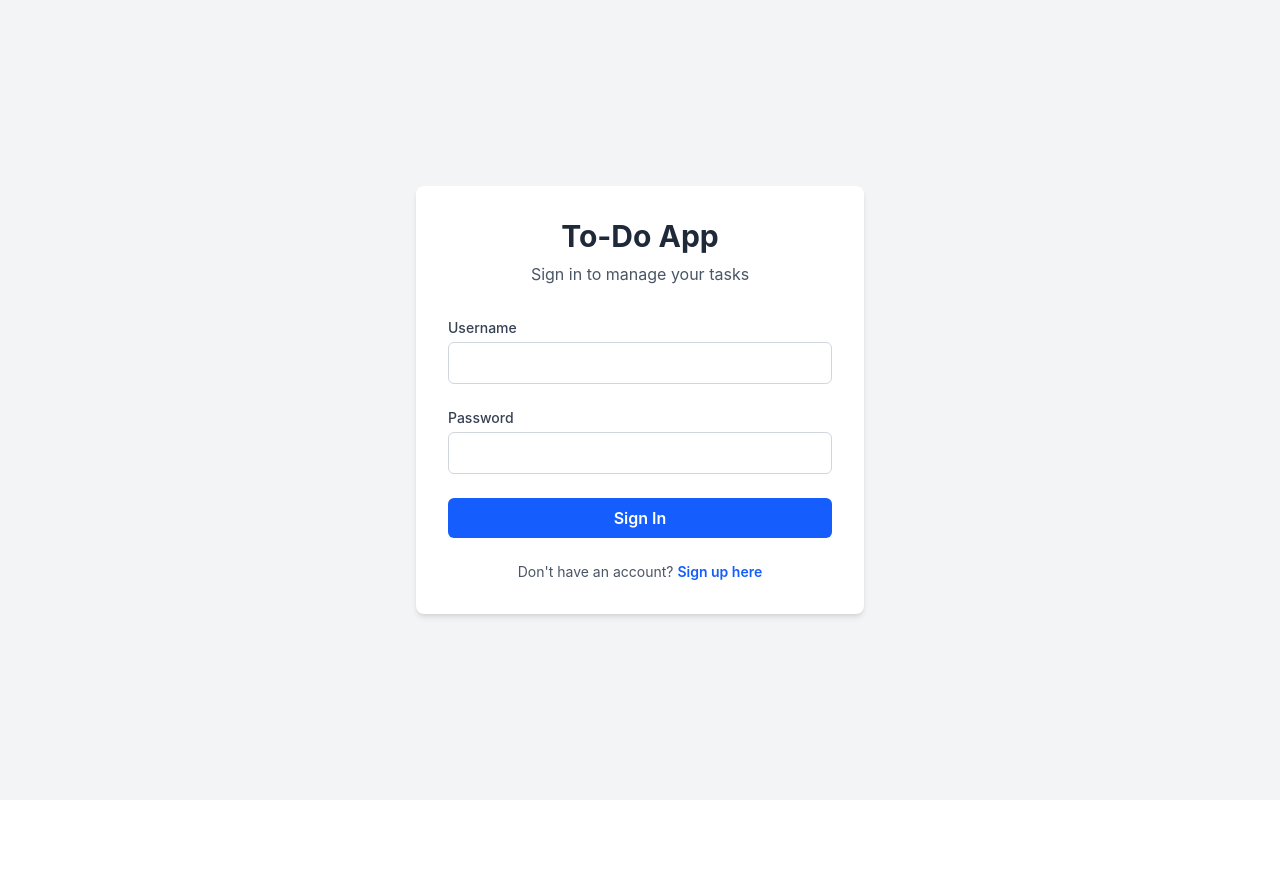
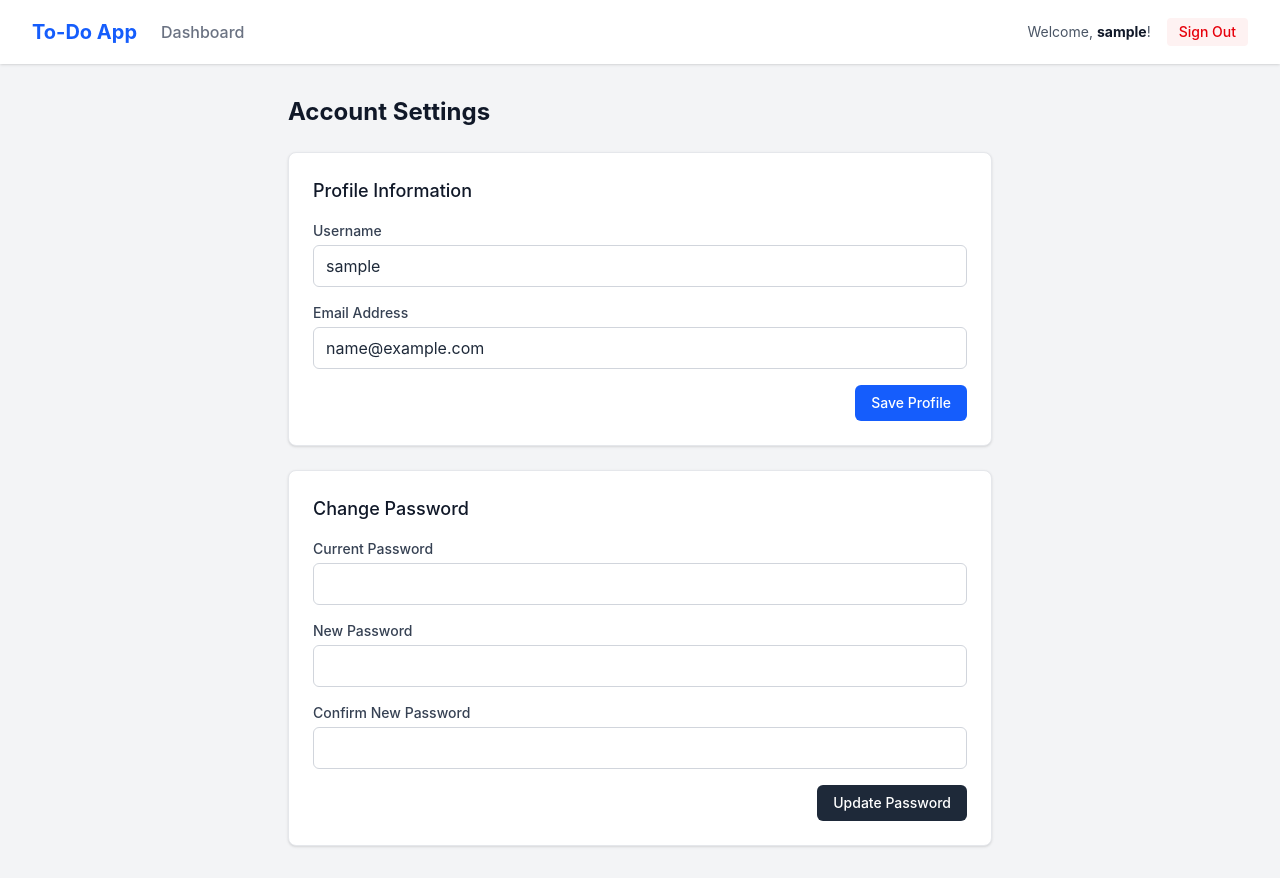
Before and after one commit to zushw/to-do-app, a React app in the folder frontend/: page /profile in a window 1280 px wide. Before the commit this address led to /login. Before the commit the page ends 800 px from the top, so only its background shows below. Built offline with nearby package versions, Linux system fonts and the light colour scheme; no server answers; sample sign-in values are in the browser's storage; the HTML template or start-up script is replaced by a standard one.

Commit message:
feat: Implement profile page to update user data and password.

```diff
--- a/frontend/src/components/Navbar.jsx
+++ b/frontend/src/components/Navbar.jsx
@@ -1,12 +1,32 @@
+import { Link, useLocation } from 'react-router-dom';
+
 export function Navbar({ user, onSignOut }) {
+  const location = useLocation();
+  const isProfilePage = location.pathname === '/profile';
+
   return (
     <nav className="bg-white shadow-sm">
       <div className="mx-auto max-w-7xl px-4 sm:px-6 lg:px-8">
         <div className="flex h-16 justify-between items-center">
-          <h1 className="text-xl font-bold text-blue-600">To-Do App</h1>
+          <div className="flex items-center space-x-6">
+            <h1 className="text-xl font-bold text-blue-600">To-Do App</h1>
+
+            <div className="hidden sm:flex space-x-4">
+              <Link
+                to="/dashboard"
+                className={`font-medium ${!isProfilePage ? 'text-blue-600 border-b-2 border-blue-600' : 'text-gray-500 hover:text-gray-900'}`}
+              >
+                Dashboard
+              </Link>
+            </div>
+          </div>
+
           <div className="flex items-center space-x-4">
             <span className="text-sm text-gray-600">
-              Welcome, <strong className="text-gray-900">{user?.username}</strong>!
+              Welcome,{' '}
+              <Link to="/profile" className="font-bold text-gray-900 hover:text-blue-600 hover:underline">
+                {user?.username}
+              </Link>!
             </span>
             <button
               onClick={onSignOut}
--- a/frontend/src/contexts/AuthContext.jsx
+++ b/frontend/src/contexts/AuthContext.jsx
@@ -41,8 +41,16 @@ export function AuthProvider({ children }) {
     setUser(null);
   }
 
+  function updateUser(updatedUserData) {
+    const newUser = { ...user, ...updatedUserData };
+
+    setUser(newUser);
+
+    localStorage.setItem('@ToDoApp:user', JSON.stringify(newUser));
+  }
+
   return (
-    <AuthContext.Provider value={{ signed: !!user, user, loading, signIn, signOut }}>
+    <AuthContext.Provider value={{ signed: !!user, user, loading, signIn, signOut, updateUser }}>
       {children}
     </AuthContext.Provider>
   );
--- /dev/null
+++ b/frontend/src/pages/Profile.jsx
@@ -0,0 +1,182 @@
+import { useState, useContext, useEffect } from 'react';
+import { AuthContext } from '../contexts/AuthContext';
+import { Navbar } from '../components/Navbar';
+import api from '../services/api';
+
+export function Profile() {
+  const { user, signOut, updateUser } = useContext(AuthContext);
+
+  const [username, setUsername] = useState('');
+  const [email, setEmail] = useState('');
+  const [isProfileLoading, setIsProfileLoading] = useState(false);
+  const [profileMessage, setProfileMessage] = useState({ type: '', text: '' });
+
+  const [currentPassword, setCurrentPassword] = useState('');
+  const [newPassword, setNewPassword] = useState('');
+  const [confirmPassword, setConfirmPassword] = useState('');
+  const [isPasswordLoading, setIsPasswordLoading] = useState(false);
+  const [passwordMessage, setPasswordMessage] = useState({ type: '', text: '' });
+
+  useEffect(() => {
+    if (user) {
+      setUsername(user.username || '');
+      setEmail(user.email || '');
+    }
+  }, [user]);
+
+  async function handleUpdateProfile(e) {
+    e.preventDefault();
+    setIsProfileLoading(true);
+    setProfileMessage({ type: '', text: '' });
+
+    try {
+      const response = await api.put('/users/me/', { username, email });
+
+      updateUser(response.data);
+
+      setProfileMessage({ type: 'success', text: 'Profile updated successfully!' });
+
+    } catch (error) {
+      console.error(error);
+      setProfileMessage({ type: 'error', text: 'Failed to update profile. Username or email might be taken.' });
+    } finally {
+      setIsProfileLoading(false);
+    }
+  }
+
+  async function handleChangePassword(e) {
+    e.preventDefault();
+
+    setPasswordMessage({ type: '', text: '' });
+
+    if (newPassword !== confirmPassword) {
+      setPasswordMessage({ type: 'error', text: 'New passwords do not match.' });
+      return;
+    }
+
+    setIsPasswordLoading(true);
+
+    try {
+      await api.post('/users/change-password/', {
+        current_password: currentPassword,
+        new_password: newPassword
+      });
+
+      setPasswordMessage({ type: 'success', text: 'Password changed successfully!' });
+      setCurrentPassword('');
+      setNewPassword('');
+      setConfirmPassword('');
+    } catch (error) {
+      console.error(error);
+      setPasswordMessage({ type: 'error', text: 'Failed to change password. Please check your current password.' });
+    } finally {
+      setIsPasswordLoading(false);
+    }
+  }
+
+  return (
+    <div className="min-h-screen bg-gray-100 font-sans text-gray-800">
+      <Navbar user={user} onSignOut={signOut} />
+
+      <main className="mx-auto max-w-3xl px-4 py-8 sm:px-6 lg:px-8">
+        <h2 className="mb-6 text-2xl font-bold text-gray-900">Account Settings</h2>
+
+        <div className="space-y-6">
+          <div className="rounded-lg bg-white p-6 shadow border border-gray-200">
+            <h3 className="text-lg font-medium text-gray-900 mb-4">Profile Information</h3>
+
+            {profileMessage.text && (
+              <div className={`mb-4 rounded p-3 text-sm ${profileMessage.type === 'success' ? 'bg-green-100 text-green-700' : 'bg-red-100 text-red-700'}`}>
+                {profileMessage.text}
+              </div>
+            )}
+
+            <form onSubmit={handleUpdateProfile} className="space-y-4">
+              <div>
+                <label className="block text-sm font-medium text-gray-700">Username</label>
+                <input
+                  type="text"
+                  required
+                  className="mt-1 w-full rounded-md border border-gray-300 px-3 py-2 outline-none focus:border-blue-500"
+                  value={username}
+                  onChange={(e) => setUsername(e.target.value)}
+                />
+              </div>
+              <div>
+                <label className="block text-sm font-medium text-gray-700">Email Address</label>
+                <input
+                  type="email"
+                  required
+                  className="mt-1 w-full rounded-md border border-gray-300 px-3 py-2 outline-none focus:border-blue-500"
+                  value={email}
+                  onChange={(e) => setEmail(e.target.value)}
+                />
+              </div>
+              <div className="flex justify-end">
+                <button
+                  type="submit"
+                  disabled={isProfileLoading}
+                  className="rounded-md bg-blue-600 px-4 py-2 text-sm font-medium text-white hover:bg-blue-700 disabled:bg-blue-400"
+                >
+                  {isProfileLoading ? 'Saving...' : 'Save Profile'}
+                </button>
+              </div>
+            </form>
+          </div>
+
+          <div className="rounded-lg bg-white p-6 shadow border border-gray-200">
+            <h3 className="text-lg font-medium text-gray-900 mb-4">Change Password</h3>
+
+            {passwordMessage.text && (
+              <div className={`mb-4 rounded p-3 text-sm ${passwordMessage.type === 'success' ? 'bg-green-100 text-green-700' : 'bg-red-100 text-red-700'}`}>
+                {passwordMessage.text}
+              </div>
+            )}
+
+            <form onSubmit={handleChangePassword} className="space-y-4">
+              <div>
+                <label className="block text-sm font-medium text-gray-700">Current Password</label>
+                <input
+                  type="password"
+                  required
+                  className="mt-1 w-full rounded-md border border-gray-300 px-3 py-2 outline-none focus:border-blue-500"
+                  value={currentPassword}
+                  onChange={(e) => setCurrentPassword(e.target.value)}
+                />
+              </div>
+              <div>
+                <label className="block text-sm font-medium text-gray-700">New Password</label>
+                <input
+                  type="password"
+                  required
+                  className="mt-1 w-full rounded-md border border-gray-300 px-3 py-2 outline-none focus:border-blue-500"
+                  value={newPassword}
+                  onChange={(e) => setNewPassword(e.target.value)}
+                />
+              </div>
+              <div>
+                <label className="block text-sm font-medium text-gray-700">Confirm New Password</label>
+                <input
+                  type="password"
+                  required
+                  className="mt-1 w-full rounded-md border border-gray-300 px-3 py-2 outline-none focus:border-blue-500"
+                  value={confirmPassword}
+                  onChange={(e) => setConfirmPassword(e.target.value)}
+                />
+              </div>
+              <div className="flex justify-end">
+                <button
+                  type="submit"
+                  disabled={isPasswordLoading}
+                  className="rounded-md bg-gray-800 px-4 py-2 text-sm font-medium text-white hover:bg-gray-900 disabled:bg-gray-400"
+                >
+                  {isPasswordLoading ? 'Updating...' : 'Update Password'}
+                </button>
+              </div>
+            </form>
+          </div>
+        </div>
+      </main>
+    </div>
+  );
+}
--- a/frontend/src/routes.jsx
+++ b/frontend/src/routes.jsx
@@ -5,6 +5,7 @@ import { AuthContext } from './contexts/AuthContext';
 import { Login } from './pages/Login';
 import { Register } from './pages/Register';
 import { Dashboard } from './pages/Dashboard';
+import { Profile } from './pages/Profile';
 
 function PrivateRoute({ children }) {
   const { signed, loading } = useContext(AuthContext);
@@ -32,6 +33,15 @@ export function AppRoutes() {
           }
         />
 
+        <Route
+          path="/profile"
+          element={
+            <PrivateRoute>
+              <Profile />
+            </PrivateRoute>
+          }
+        />
+
         <Route path="*" element={<Navigate to="/login" replace />} />
       </Routes>
     </BrowserRouter>
```
